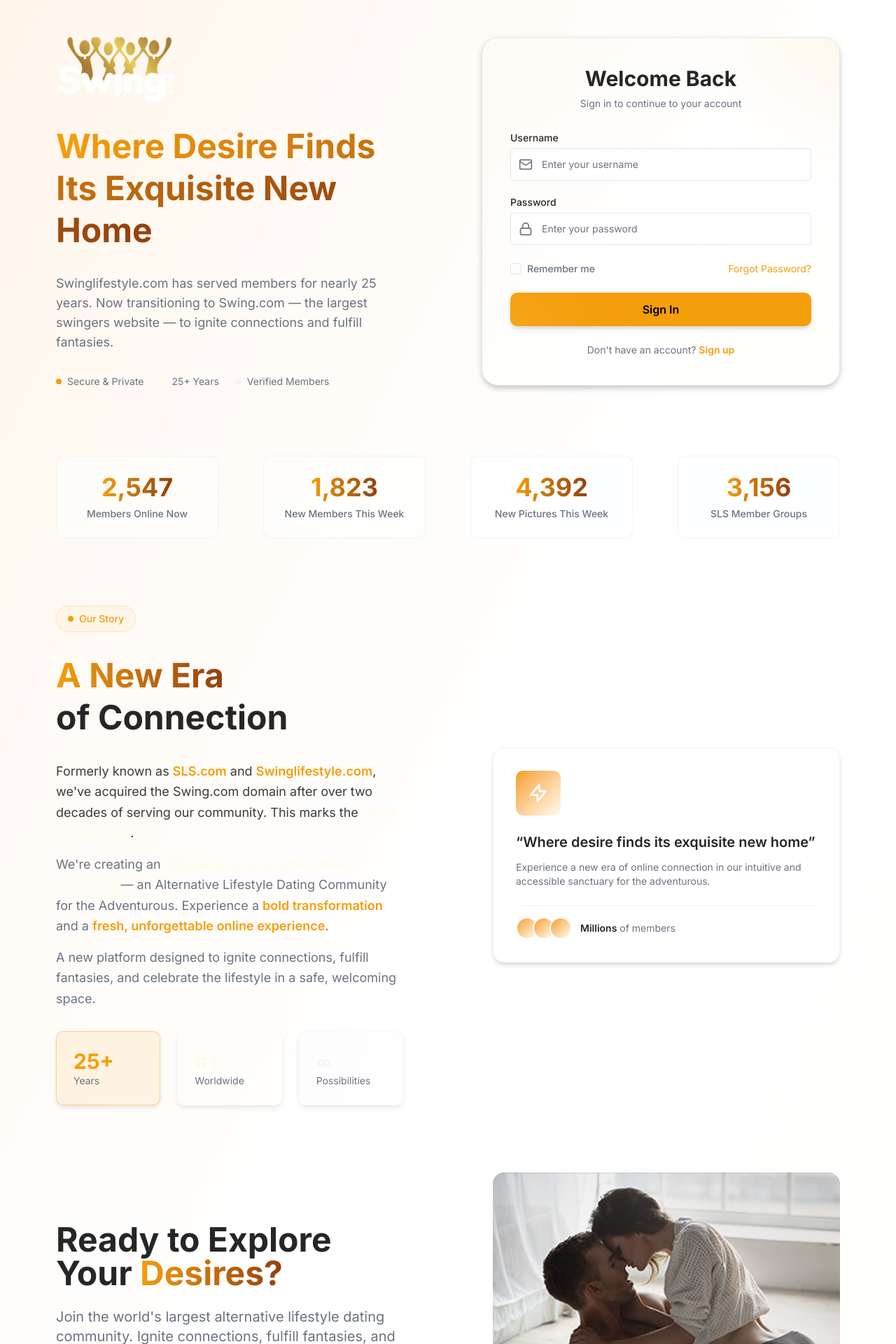
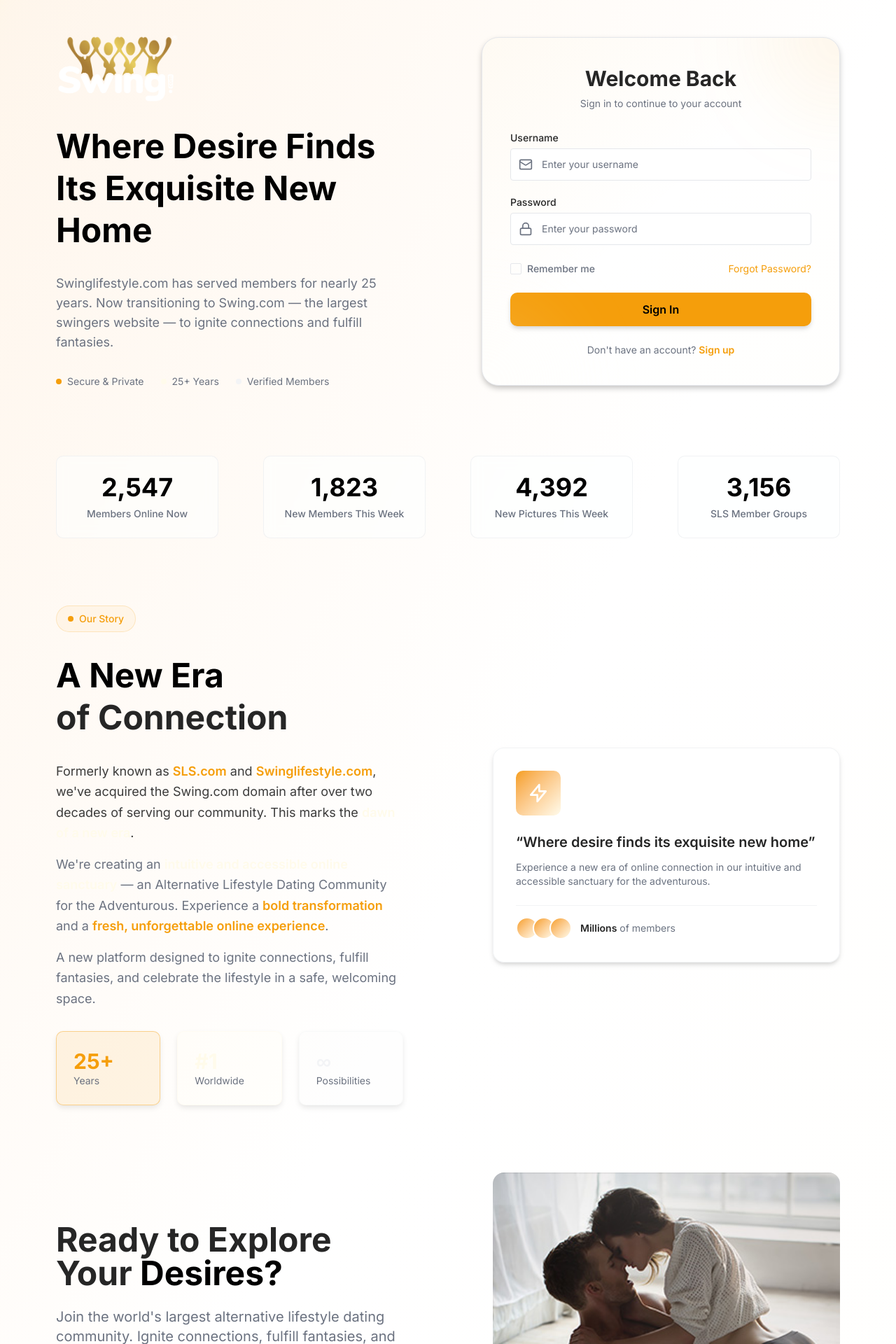
Before and after one commit to mysleekdesigns/swing-lp, a Next.js app: page / in a window 1280 px wide. Shown: the top 1920 px of the page at 70% size. Built offline with nearby package versions, Linux system fonts and the light colour scheme.

Commit message:
wip light theme

```diff
--- a/src/app/forgot-password/page.tsx
+++ b/src/app/forgot-password/page.tsx
@@ -39,7 +39,7 @@
                   transition={{ duration: 0.5, delay: 0.1 }}
                   className="text-3xl sm:text-4xl lg:text-5xl font-bold leading-tight"
                 >
-                  <span className="bg-gradient-to-r from-primary to-accent-foreground bg-clip-text text-transparent">
+                  <span className="text-black">
                     We&apos;ve Got You Covered
                   </span>
                 </motion.h1>
@@ -114,7 +114,7 @@
               className="text-center mb-12"
             >
               <h2 className="text-3xl sm:text-4xl font-bold text-foreground mb-4">
-                Need More <span className="bg-gradient-to-r from-primary to-accent-foreground bg-clip-text text-transparent">Help</span>?
+                Need More <span className="text-black">Help</span>?
               </h2>
               <p className="text-lg text-muted-foreground max-w-2xl mx-auto">
                 Here are some common solutions to access your account
--- a/src/app/fosta-compliance/page.tsx
+++ b/src/app/fosta-compliance/page.tsx
@@ -39,7 +39,7 @@
               </motion.div>
 
               <h1 className="text-4xl sm:text-5xl lg:text-6xl font-bold">
-                <span className="bg-gradient-to-r from-primary to-accent-foreground bg-clip-text text-transparent">
+                <span className="text-black">
                   FOSTA Compliance Policy
                 </span>
               </h1>
--- a/src/app/privacy-policy/page.tsx
+++ b/src/app/privacy-policy/page.tsx
@@ -39,7 +39,7 @@
               </motion.div>
 
               <h1 className="text-4xl sm:text-5xl lg:text-6xl font-bold">
-                <span className="bg-gradient-to-r from-primary to-accent-foreground bg-clip-text text-transparent">
+                <span className="text-black">
                   Privacy Policy
                 </span>
               </h1>
--- a/src/app/signup/page.tsx
+++ b/src/app/signup/page.tsx
@@ -38,7 +38,7 @@
                   transition={{ duration: 0.5, delay: 0.1 }}
                   className="text-3xl sm:text-4xl lg:text-5xl font-bold leading-tight"
                 >
-                  <span className="bg-gradient-to-r from-primary to-accent-foreground bg-clip-text text-transparent">
+                  <span className="text-black">
                     Where Desire Finds Its Exquisite New Home
                   </span>
                 </motion.h1>
@@ -113,7 +113,7 @@
               className="text-center mb-12"
             >
               <h2 className="text-3xl sm:text-4xl font-bold text-foreground mb-4">
-                Why Join <span className="bg-gradient-to-r from-primary to-accent-foreground bg-clip-text text-transparent">Swing</span>?
+                Why Join <span className="text-black">Swing</span>?
               </h2>
               <p className="text-lg text-muted-foreground max-w-2xl mx-auto">
                 Experience the most trusted platform for alternative lifestyle connections
--- a/src/app/terms-and-conditions/page.tsx
+++ b/src/app/terms-and-conditions/page.tsx
@@ -39,7 +39,7 @@
               </motion.div>
 
               <h1 className="text-4xl sm:text-5xl lg:text-6xl font-bold">
-                <span className="bg-gradient-to-r from-primary to-accent-foreground bg-clip-text text-transparent">
+                <span className="text-black">
                   Terms &amp; Conditions
                 </span>
               </h1>
--- a/src/components/features/StatCard.tsx
+++ b/src/components/features/StatCard.tsx
@@ -23,7 +23,7 @@
       <div className="relative h-full bg-card/50 backdrop-blur-sm rounded-xl p-6 border border-border/50 hover:border-primary/30 transition-colors text-center">
         {/* Value */}
         <div className="text-3xl sm:text-4xl font-bold mb-2">
-          <span className="bg-gradient-to-r from-primary to-accent-foreground bg-clip-text text-transparent">
+          <span className="text-black">
             <AnimatedCounter value={value} duration={2} />
           </span>
         </div>
--- a/src/components/sections/BrandStorySection.tsx
+++ b/src/components/sections/BrandStorySection.tsx
@@ -24,7 +24,7 @@
 
             {/* Heading */}
             <h2 className="text-3xl sm:text-4xl lg:text-5xl font-bold leading-tight">
-              <span className="bg-gradient-to-r from-primary to-accent-foreground bg-clip-text text-transparent">
+              <span className="text-black">
                 A New Era
               </span>
               <br />
--- a/src/components/sections/CTASection.tsx
+++ b/src/components/sections/CTASection.tsx
@@ -22,7 +22,7 @@
             <div>
               <h2 className="text-3xl sm:text-4xl lg:text-5xl font-bold text-foreground mb-6">
                 Ready to Explore Your{' '}
-                <span className="bg-gradient-to-r from-primary to-accent-foreground bg-clip-text text-transparent">
+                <span className="text-black">
                   Desires?
                 </span>
               </h2>
--- a/src/components/sections/HeroSection.tsx
+++ b/src/components/sections/HeroSection.tsx
@@ -32,7 +32,7 @@
               transition={{ duration: 0.5, delay: 0.1 }}
               className="text-3xl sm:text-4xl lg:text-5xl font-bold leading-tight"
             >
-              <span className="bg-gradient-to-r from-primary to-accent-foreground bg-clip-text text-transparent">
+              <span className="text-black">
                 Where Desire Finds Its Exquisite New Home
               </span>
             </motion.h1>
```
Also changed, not shown: public/logo-swing.svg (added).
